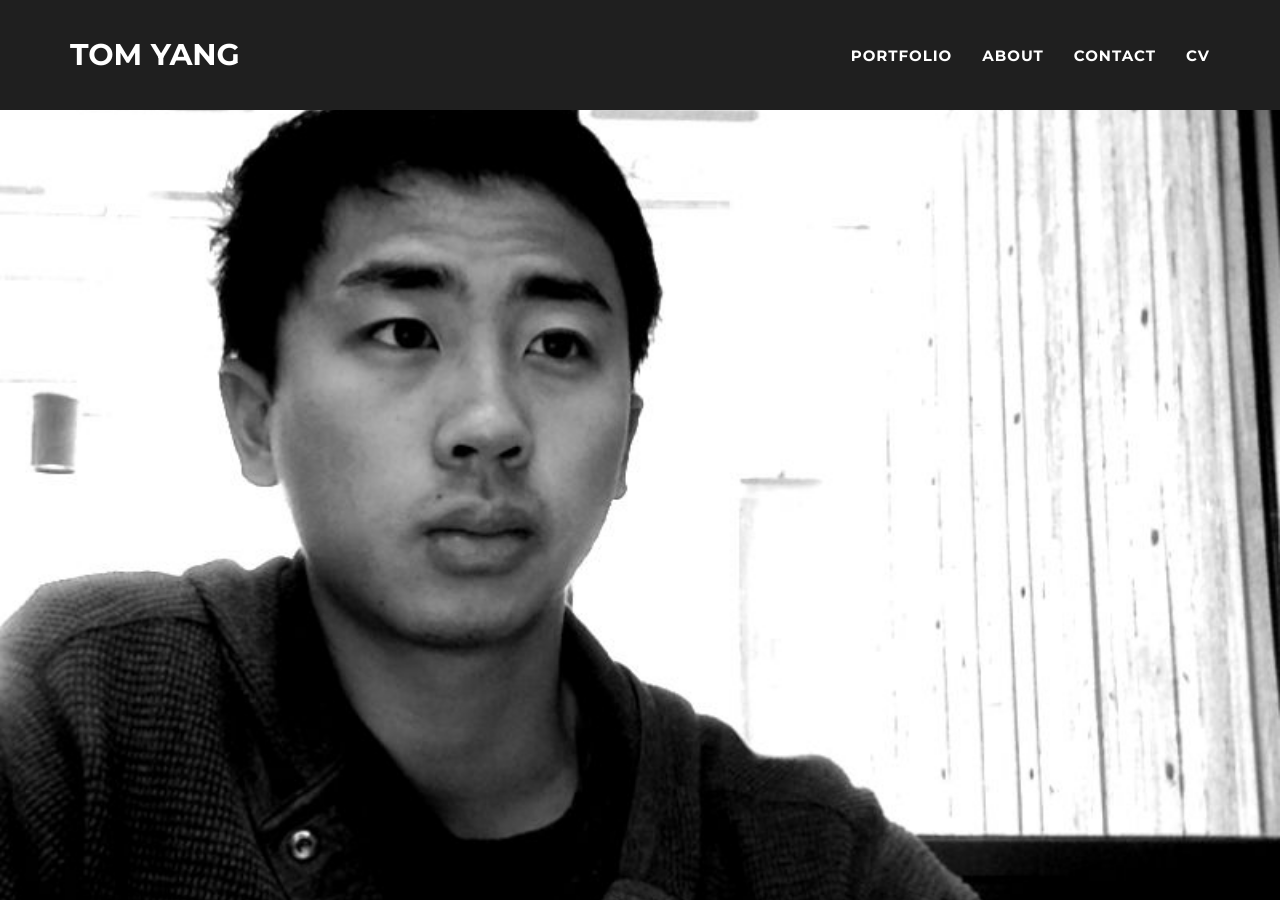
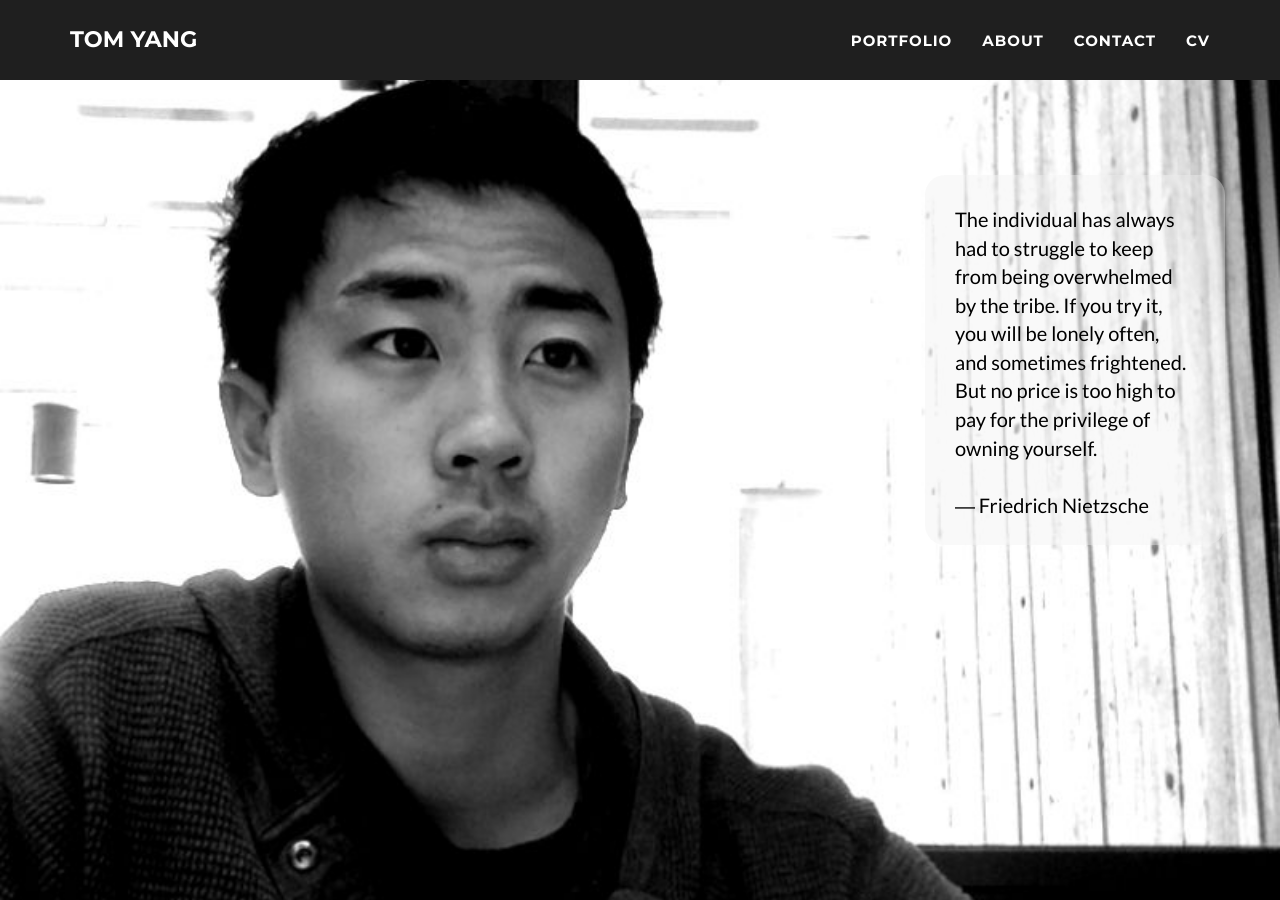
Before and after one commit to tboneyang/tboneyang.github.io, a Jekyll site: the page built from index.html, in a window 1280 px wide and 900 px high. Built offline with Jekyll 4.4.1, drawn with Linux system fonts in a browser that asks for light colours.

Commit message:
nietzsche quote

```diff
--- a/_includes/header.html
+++ b/_includes/header.html
@@ -7,6 +7,10 @@
                     <div class="intro-text">
                         <!-- <span class="name">{{ site.title }}</span> -->
                         <!--<hr class="star-light">-->
+                        <span class="quote">
+                          The individual has always had to struggle to keep from being overwhelmed by the tribe. If you try it, you will be lonely often, and sometimes frightened. But no price is too high to pay for the privilege of owning yourself.
+<br><br>― Friedrich Nietzsche
+                        </span>
                     </div>
                 </div>
             </div>
```
Also changed, not shown: _includes/css/main.css (+17 -3 lines).
